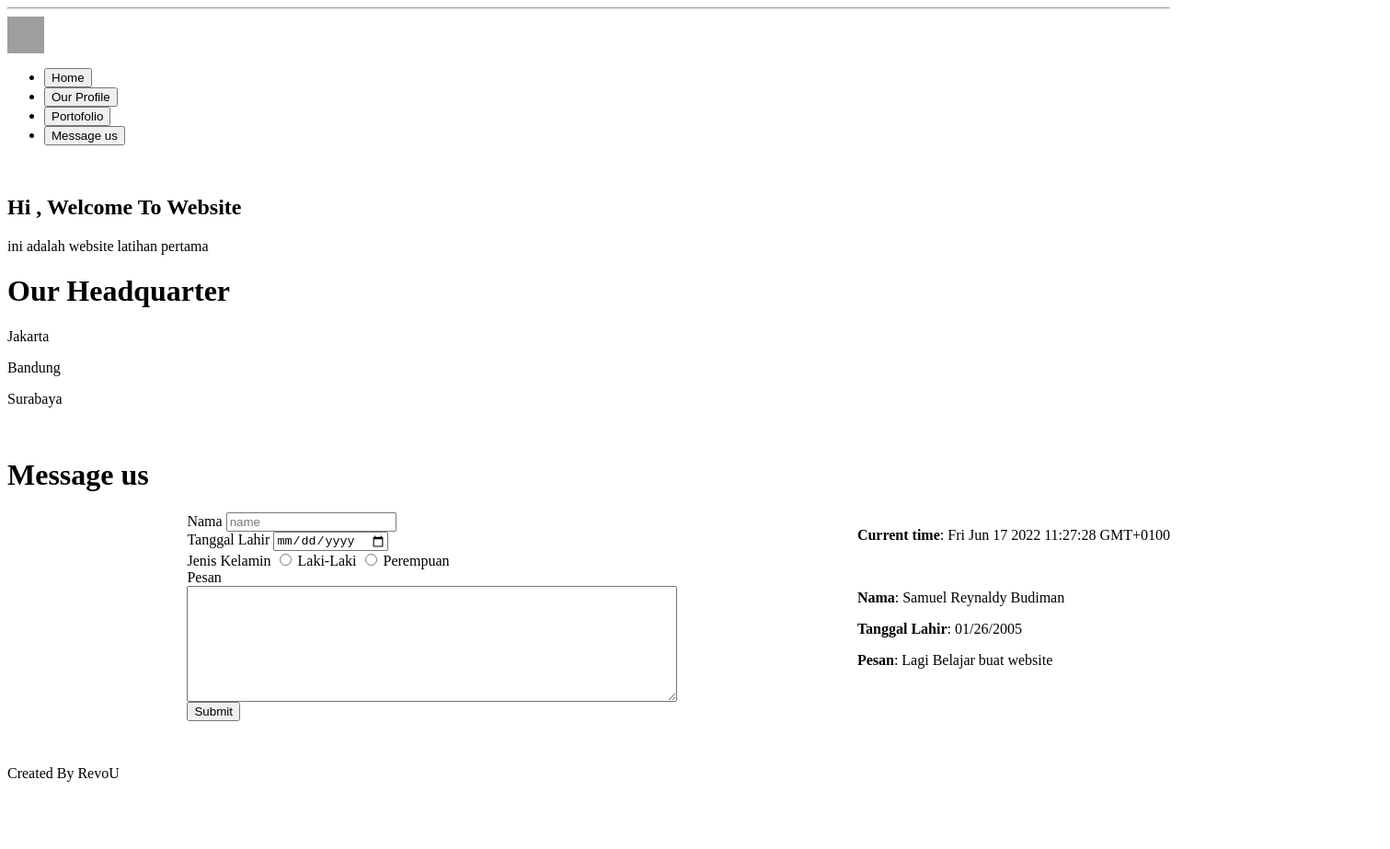
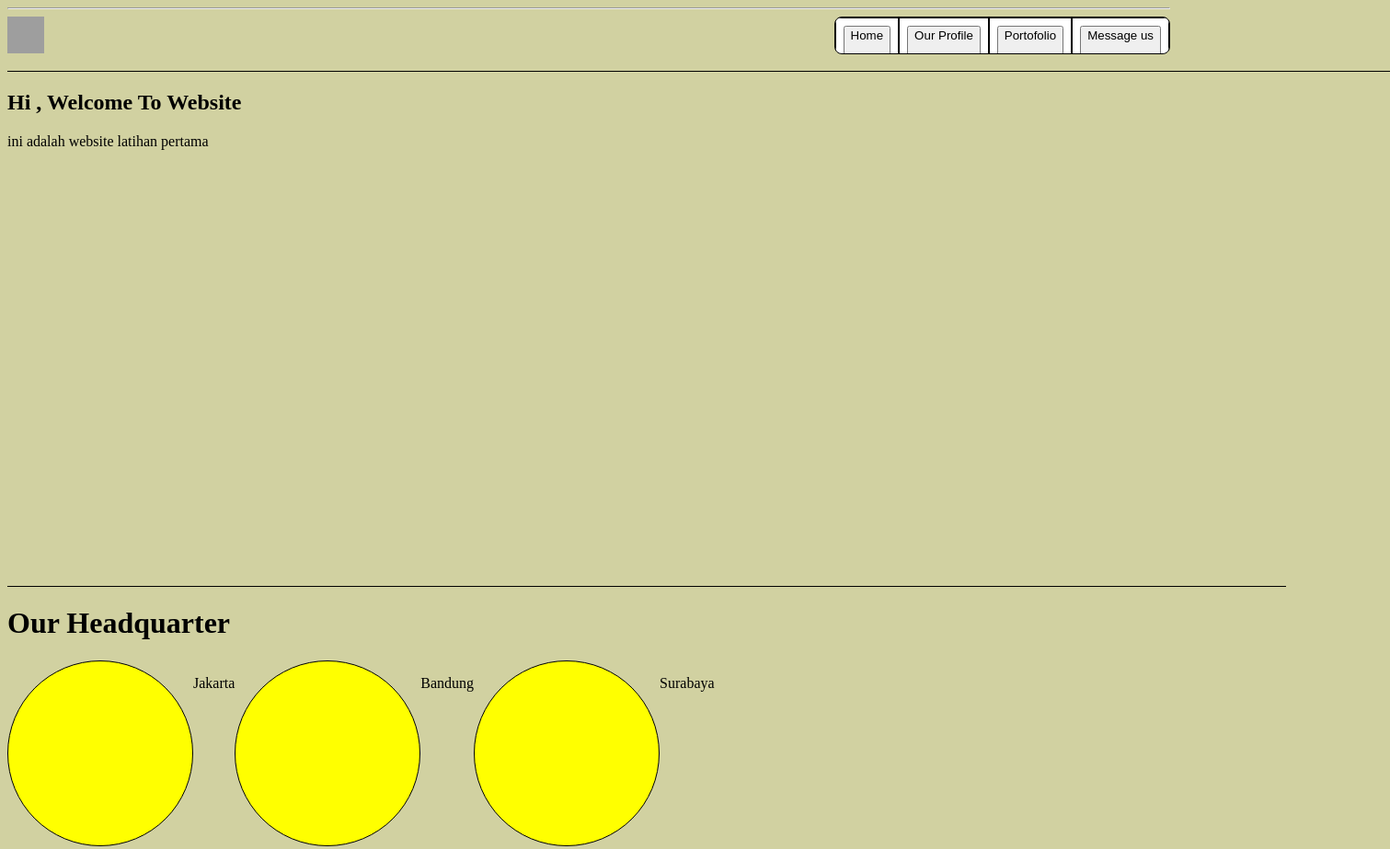
Before and after one commit to revou-fundamental-course/16-oct-23-Samuel45657, a plain HTML site: page Latihan 1.html in a window 1280 px wide. Shown: the top 923 px of the page at 92% size, 1511 px wide, since content can reach past the window. Before the commit the page ends 866 px from the top, so only its background shows below. Drawn offline with Linux system fonts and the light colour scheme; files that its build step writes are made by us from their sources; grey boxes are pictures that could not be loaded; files whose address does not match are found by name.

Commit message:
Update header.css

```diff
--- a/header.css
+++ b/header.css
@@ -1,80 +1,110 @@
-    <html>
-        <head>
-            <link rel="stylesheet" href="css/header.css">
-            <title>Form Belajar</title>
-        </head>
-        <body>
-        </article>
-        <hr>
-            <nav class="container">
-                <img src = "https://storage.googleapis.com/danacita-website-v3-prd/website_v3/images/Revou-alasan.original.png"
-                class = "logo" width = "40" height = "40"/>
-                <ul>
-                <li><button onclick="home()" class = "button">Home</a></li>
-                <li> <button onclick="profile()" class = "button">Our Profile</a></li>
-                <li><button onclick="portofolio()" class = "button">Portofolio</a></li>
-                <li><button onclick="message()" class = "button">Message us</a></li>
-                </ul>
-            </nav>
-        <article>
-            <br>
-            <div class="line-1"></div>
-            <h1>Hi <span id="name"></span>, Welcome To Website</h1>
-            <p>ini adalah website latihan pertama</p>
-        </article>
-        <div id="message us">
-            <div class="line-1"></div>
-            <h1>Our Headquarter</h1>
-            <div class="kontainer">
-                <div class="circle"></div>
-                <p>Jakarta</p>
-                <div class="circle"></div>
-                <p>Bandung</p>
-                <div class="circle"></div>
-                <p>Surabaya</p>
-            </div>
-                <br>
-                <div class="line-1"></div>
-                <header>
-                    <h1 id="message">Message us</h1>
-                </header>
-                    <main style = "flex-direction:row; display: flex;">
-                        <div style = "display: flex; Flex: 1; align-content: center; justify-content: center">
-                            <form name="myForm" class = "form" onsubmit="return validateForm()"method="post">
-                            <label for = "name">Nama</label>
-                            <input id = "input-name" placeholder="name" type="text">
-                            <br/>
-                            <label for = "tanggal lahir">Tanggal Lahir</label>
-                            <input id = "tanggal lahir" type = "date">
-                            <br/>
-                            <label for = "jenis kelamin">Jenis Kelamin</label>
-                            <input id = "laki-laki" type = "radio" name = "jenis kelamin" value = "laki-laki">
-                            <label for = "laki-laki">Laki-Laki</label>
-                            <input id = "perempuan" type = "radio" name = "jenis kelamin" value = "perempuan">
-                            <label for="perempuan">Perempuan</label>
-                            <br/>
-                            <label for="pesan">Pesan</label>
-                            <br/>
-                            <textarea rows="8"cols="64"></textarea>
-                            <br/>
-                            <input type="submit" value="Submit">
-                            <p id="error-name"></p>
-                            </form>
-                        </div>
-                        <div class="comment">
-                            <p><b>Current time</b>: Fri Jun 17 2022 11:27:28 GMT+0100</p>
-                            <br>
-                            <p><b>Nama</b>: Samuel Reynaldy Budiman</p>
-                            <p><b>Tanggal Lahir</b>: 01/26/2005</p>
-                            <p><b>Pesan</b>: Lagi Belajar buat website</p>
-                        </div>
-                    </main>
-            </div>
-            <div class="line-1"></div>
-                <footer>
-                    <p>Created By RevoU</p>
-                </footer>
-            <script src="js/script.js"></script>
-        </body>
-        </article>
-    </html>
+body{
+    background-color: rgb(209, 209, 161);
+}
+article{
+    height: 578px;
+    width: 1366px;
+}
+.button{
+    display: flex;
+    height: 100%;
+    width: 100%;
+    align-content: center;
+    text-align: center;
+    justify-content: center;
+}
+.line-1{
+    height: 1px;
+    width: 110%;
+    background-color: black;
+}
+.container{
+display:flex;
+justify-content:flex-end;/*try to change this to center for example*/
+}
+.kontainer{
+    display:flex;
+    justify-content: flex-start;
+}
+.circle{
+    display:inline-block;
+    width: 200px;
+    height: 200px;
+    border: 1px solid black;
+    border-radius: 50%;
+    background-color: yellow;
+}
+header{
+    margin-top: -1px;
+}
+.container > ul{
+    list-style-type: none;
+    margin: 0;
+    padding: 0;
+    overflow: hidden;
+    background-color: white;
+    align-content: center;
+    justify-content: center;
+    border-style: box;
+    border-radius: 8px 8px 8px 8px;
+    color: black;
+    text-align: center;
+    border: 1px solid black;
+}
+#message us{
+    border: 1px solid black;
+    height: 578px;
+    width: 1366px;
+}
+li{
+    float:left;
+    padding: 8px 8px;
+    text-decoration: none;
+    border: 1px solid black;
+    align-content: center;
+    justify-content: center;
+}
+.logo{
+margin-right: auto
+}
+.content{
+    flex-direction: row;
+    display: flex;
+}
+.content> div{
+    display: flex;
+    flex: 1;
+    align-content: center;
+}
+input[type=text]{
+    width: 100%;
+    padding: 4px;
+    border: 1px solid #ccc;
+    border-radius: 4px;
+    resize: vertical;
+}
+input[type=date]{
+    width: 100%;
+    padding: 4px;
+    border: 1px solid #ccc;
+    border-radius: 4px;
+}
+input[type=submit]{
+    width: 100%;
+    background-color: white;
+    color: black;
+    padding: 8px 20px;
+    border: 1px solid #ccc;
+    border-radius: 4px;
+    cursor: pointer;
+    float: right;
+    margin-top: 5px;
+}
+.comment{
+    border:1px solid black;
+    height: 289px;
+    width: 683px;
+}
+footer>p{
+    text-align: end;
+}
```
